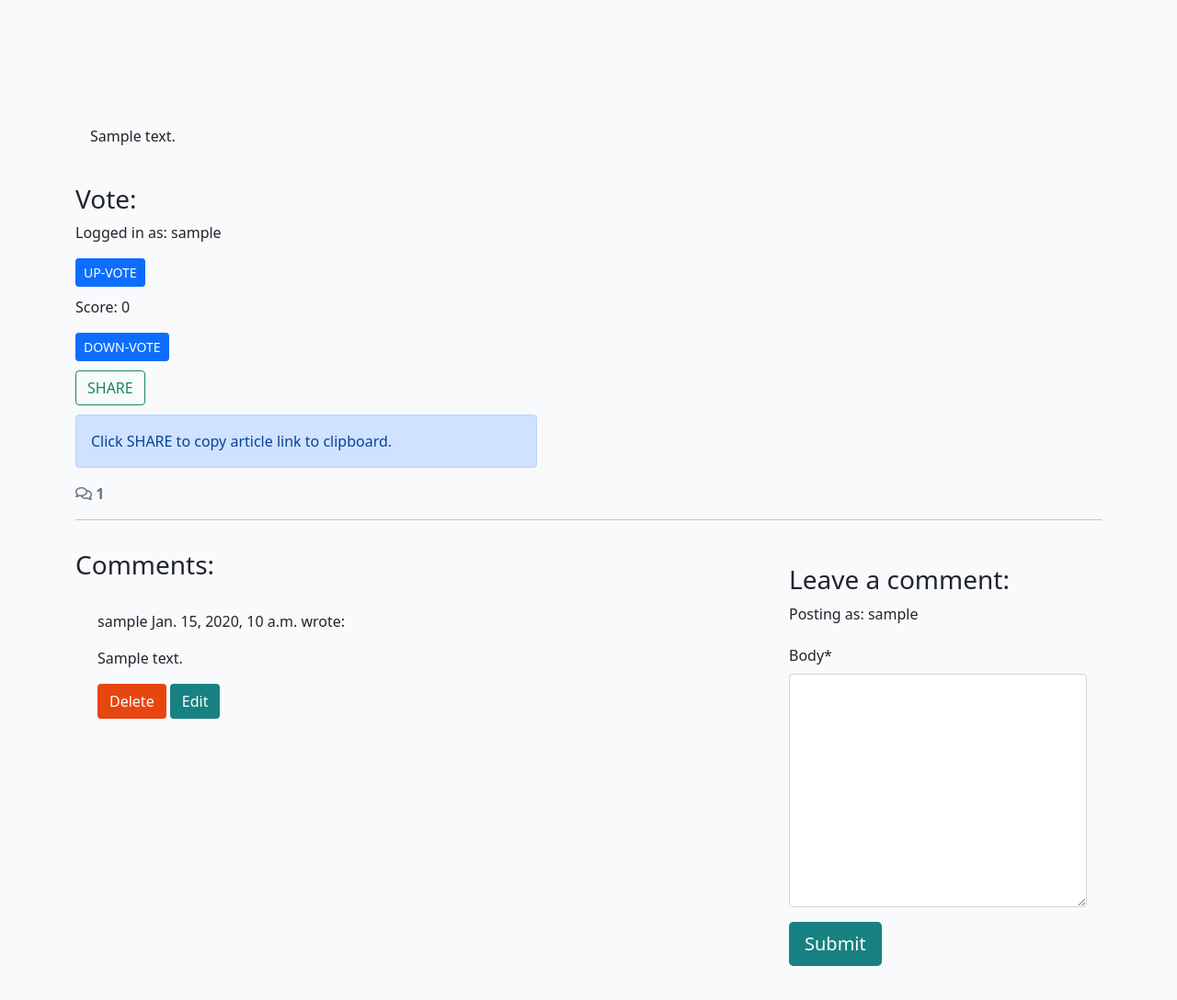
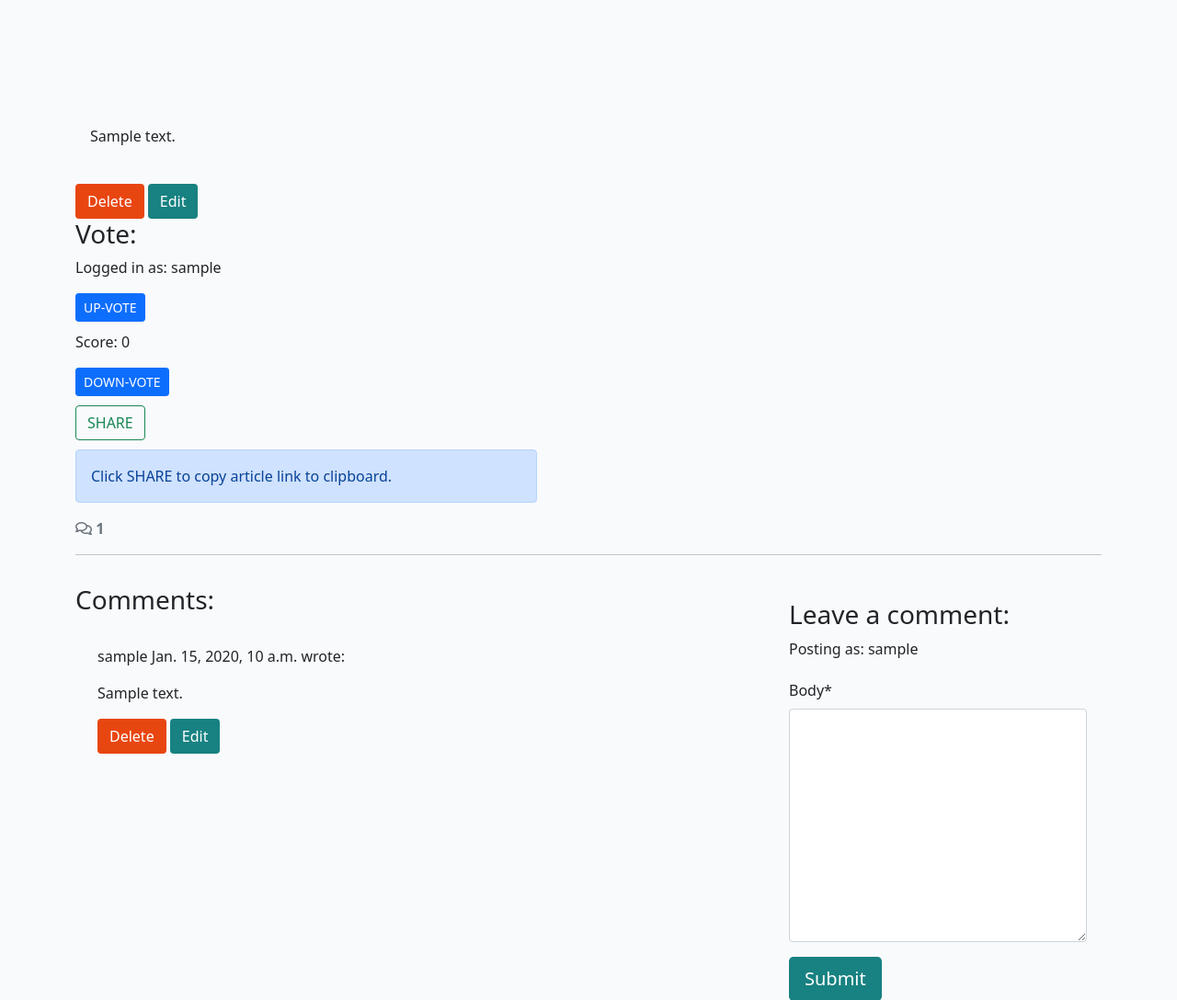
Before and after one commit to md-ash-dot/newstok, a Django app: a page that uses news/templates/news/article_detail.html in a window 1280 px wide. Shown: the part 292-1380 px from the top of the page at 92% size. Run offline with Django 4.2, Linux system fonts and the light colour scheme; a user stored in the database is signed in; tables that the repository leaves empty hold one stand-in row (values such as "Sample post"); parts of the project's set-up code (start-up, migrations or seed data) failed here and were passed over; some libraries are stand-ins or nearby versions.

Commit message:
Add delete and edit buttons for article detail under the article for logged in user's articles

```diff
--- a/news/templates/news/article_detail.html
+++ b/news/templates/news/article_detail.html
@@ -34,6 +34,12 @@
         </article>
       </div>
     </div>
+  </div>
+  <div>
+    {% if user.is_authenticated and article.author == user %}
+    <button class="btn btn-delete" data-article_id="{{ article.id }}">Delete</button>
+    <button class="btn btn-edit" data-article_id="{{ article.id }}">Edit</button>
+    {% endif %}
   </div>
   <!-- Displaying upvote and downvote buttons and score counter -->
   <div>
--- a/user_profile/templates/user_profile/user_profile_posts.html
+++ b/user_profile/templates/user_profile/user_profile_posts.html
@@ -48,6 +48,10 @@
                                     <p class="approval">This article is awaiting approval</p>
                                 </li>
                                 {% endif %}
+                                {% if user.is_authenticated and article.author == user %}
+                                <a href="#"><button class="btn btn-delete" data-comment_id="{{ comment.id }}"
+                                    slug="{{ comment.article.slug }}">Delete</button></a>
+                                {% endif %}
                             </ul>
                         </div>
                     </div>
```
